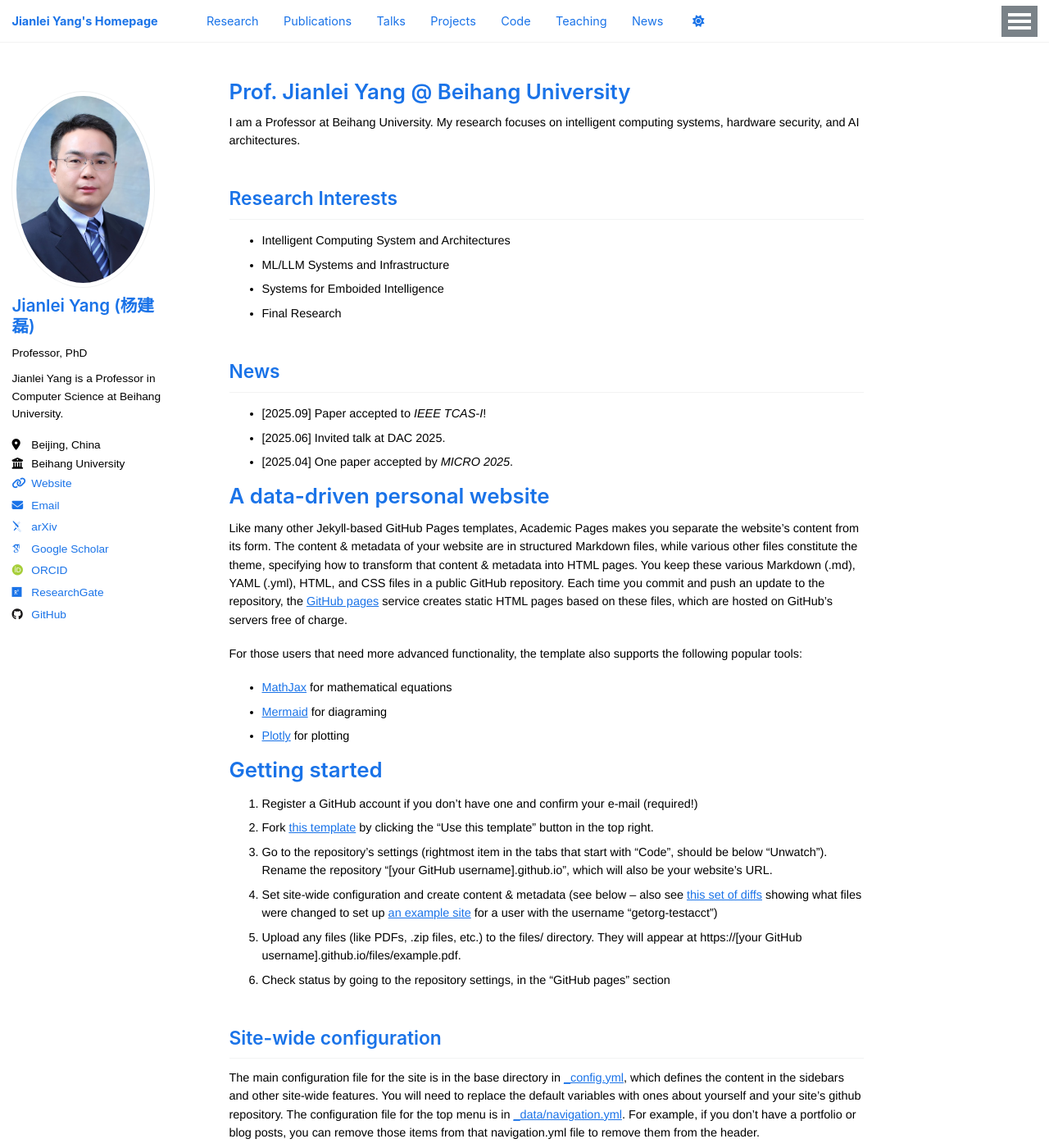
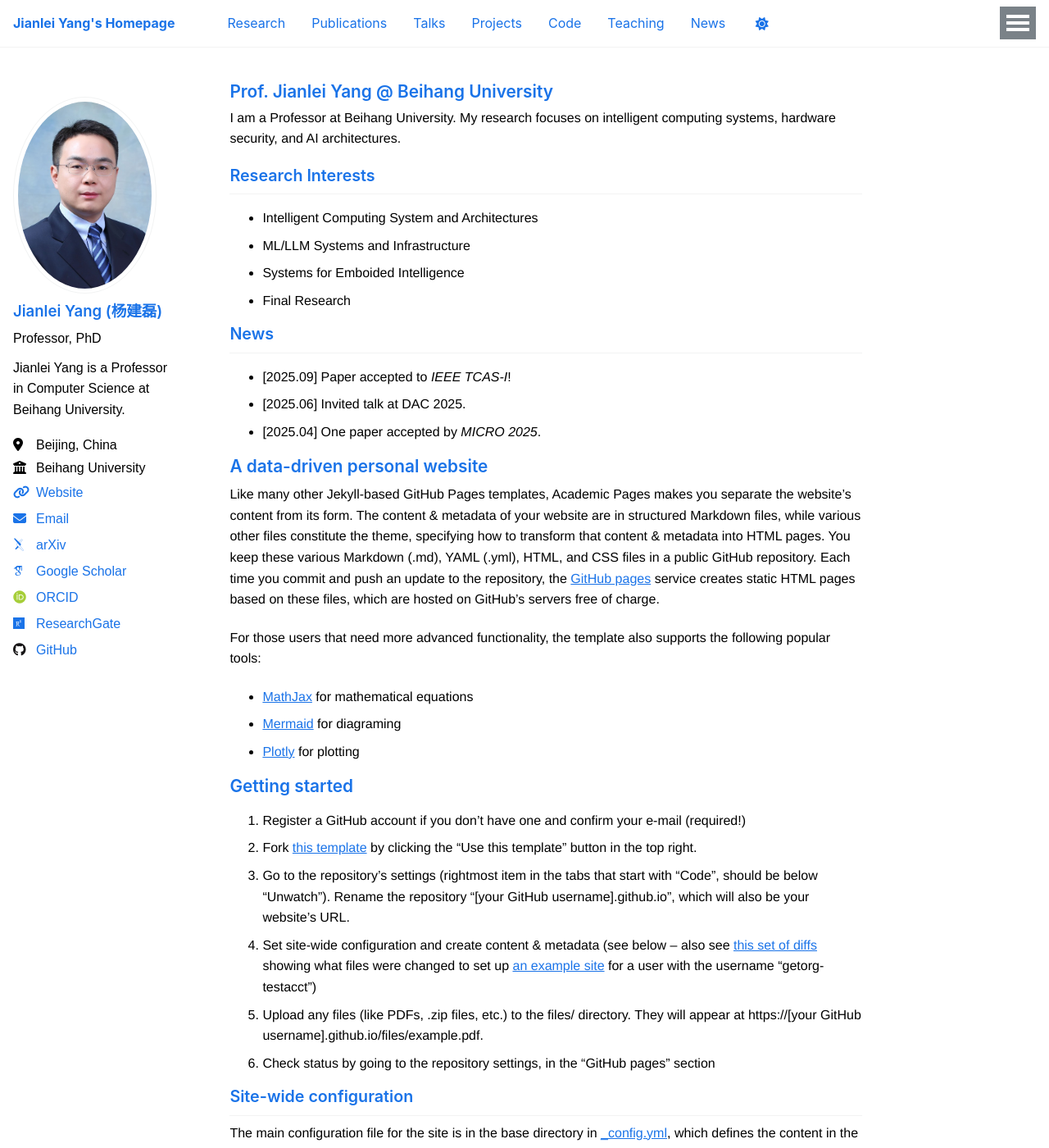
Before and after one commit to dogrush/dogrush.github.io, a Jekyll site: the page built from _pages/about.md, in a window 1280 px wide and 1400 px high. Shown: the whole window at 82% size. Built offline with Jekyll 4.4.1, drawn with Linux system fonts in a browser that asks for light colours; some web fonts are replaced.

Commit message:
modified:   _sass/_custom.scss

```diff
--- a/_sass/_custom.scss
+++ b/_sass/_custom.scss
@@ -1,7 +1,5 @@
 /* =============================================================
-   AcademicPages 完整样式配置（缩小正文与侧边栏字号1号）
-   - 导航栏字号保持原始
-   - 标题、正文、侧边栏统一缩小
+   AcademicPages 样式配置（正文/导航栏/标题/侧边栏优化）
    ============================================================= */
 
 /* =======================
@@ -15,28 +13,31 @@ p,
 .main-content {
   color: #000000 !important;
   font-family: "Noto Sans SC", "PingFang SC", "Microsoft YaHei", "Helvetica Neue", Arial, sans-serif !important;
-  line-height: 1.55 !important;       /* 行高略微减小 */
-  font-size: 0.95rem !important;       /* 原 1rem 缩小1号 */
+  line-height: 1.6 !important;
+  font-size: 1rem !important; /* 正文字号 1rem */
 }
 
 /* =======================
    2. 页面标题 / 所有 h1~h6
    ======================= */
+/* 页面 title */
 .post-title,
 .page-title {
   color: #1A73E8 !important;   /* 科技蓝 */
   font-weight: 600 !important;  /* 粗体 */
-  font-size: 1.5rem !important; /* 缩小字体 */
+  font-size: 1.3rem !important; /* 调整为 1.3rem */
   line-height: 1.3 !important;
-  margin-bottom: 0.5rem;
+  margin-top: 1.2rem;
+  margin-bottom: 0.6rem;
 }
 
-h1 { color: #1A73E8 !important; font-weight: 600; font-size: 1.7rem !important; }
-h2 { color: #1A73E8 !important; font-weight: 600; font-size: 1.5rem !important; }
-h3 { color: #1A73E8 !important; font-weight: 600; font-size: 1.35rem !important; }
-h4 { color: #1A73E8 !important; font-weight: 600; font-size: 1.2rem !important; }
-h5 { color: #1A73E8 !important; font-weight: 600; font-size: 1.05rem !important; }
-h6 { color: #1A73E8 !important; font-weight: 600; font-size: 0.95rem !important; }
+/* 五级标题 h1~h6，字号从 1.3rem → 1rem，均匀递减 */
+h1 { color: #1A73E8 !important; font-weight: 600; font-size: 1.3rem !important; margin-top:1.1rem; margin-bottom:0.5rem; }
+h2 { color: #1A73E8 !important; font-weight: 600; font-size: 1.23rem !important; margin-top:1.05rem; margin-bottom:0.5rem; }
+h3 { color: #1A73E8 !important; font-weight: 600; font-size: 1.16rem !important; margin-top:1rem; margin-bottom:0.45rem; }
+h4 { color: #1A73E8 !important; font-weight: 600; font-size: 1.09rem !important; margin-top:0.95rem; margin-bottom:0.4rem; }
+h5 { color: #1A73E8 !important; font-weight: 600; font-size: 1.03rem !important; margin-top:0.9rem; margin-bottom:0.35rem; }
+h6 { color: #1A73E8 !important; font-weight: 600; font-size: 1rem !important; margin-top:0.85rem; margin-bottom:0.3rem; }
 
 /* =======================
    3. 链接样式（科技蓝 → hover 砖红）
@@ -54,7 +55,7 @@ a:focus {
 }
 
 /* =======================
-   4. 导航栏链接（黑色 + 粗体 + 下划线）
+   4. 导航栏链接（黑色 + 粗体 + 下划线 + 放大字号）
    ======================= */
 .navbar .navbar-nav > li > a,
 .navbar .navbar-nav li a,
@@ -62,6 +63,7 @@ a:focus {
 .navbar .site-nav li a {
   color: #000000 !important;       /* 黑色字体 */
   font-weight: 700 !important;     /* 粗体 */
+  font-size: 1.3rem !important;    /* 导航栏字号放大 */
   text-decoration: underline;      /* 保留下划线 */
   transition: color 0.25s ease;
 }
@@ -75,13 +77,13 @@ a:focus {
 }
 
 /* =======================
-   5. Sidebar 样式（文字缩小）
+   5. Sidebar 样式（字号 1rem）
    ======================= */
 .sidebar,
 .sidebar p,
 .sidebar li {
-  font-size: 0.9rem !important;       /* 原 0.95rem 再减小一点 */
-  line-height: 1.15;
+  font-size: 1rem !important;       /* 侧边栏统一 1rem */
+  line-height: 1.25;
   color: #000000 !important;
   text-decoration: none;
   font-family: "Noto Sans SC", "PingFang SC", "Microsoft YaHei", sans-serif !important;
```
